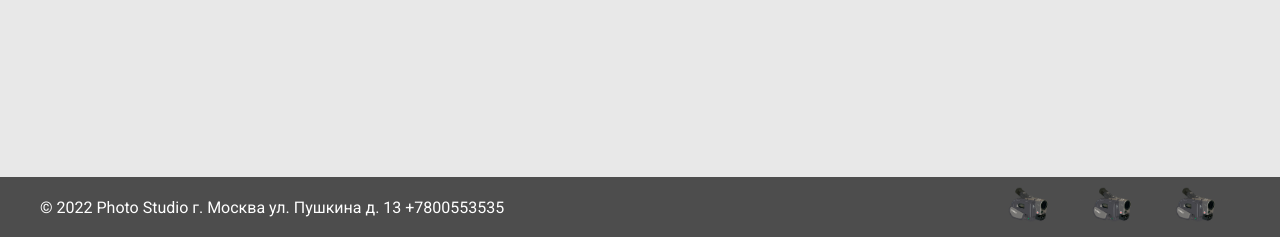
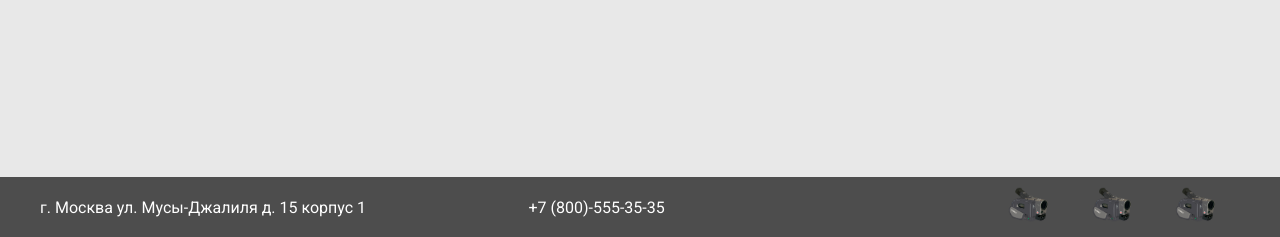
Before and after one commit to Reck171/Photo-Studio, a PHP site: page / in a window 1280 px wide. Shown: the part 563-800 px from the top of the page. Run offline with PHP 8.4, Linux system fonts and the light colour scheme; some libraries are stand-ins or nearby versions.

Commit message:
create links to map and telephone

```diff
--- a/index.html
+++ b/index.html
@@ -74,7 +74,12 @@
         <div class="footer">
             <div class="container">
                 <div class="footer-wrapper">
-                    <p>&copy 2022 Photo Studio г. Москва ул. Пушкина д. 13 +7800553535</p>
+                    <div class="footer_address">
+                        <a href="https://www.google.ru/maps/place/%D1%83%D0%BB.+%D0%9C%D1%83%D1%81%D1%8B+%D0%94%D0%B6%D0%B0%D0%BB%D0%B8%D0%BB%D1%8F,+15+%D0%BA%D0%BE%D1%80%D0%BF%D1%83%D1%81+1,+%D0%9C%D0%BE%D1%81%D0%BA%D0%B2%D0%B0,+115580/@55.6250375,37.7448218,17.89z/data=!4m5!3m4!1s0x414ab15954c7caf7:0xbe3eac7f11d31cbe!8m2!3d55.6251948!4d37.7435578">г. Москва ул. Мусы-Джалиля д. 15 корпус 1</a>
+                    </div>
+                    <div class="footer_telephone">
+                        <a href="tell:+78005553535">+7 (800)-555-35-35<a>
+                    </div>
                     <div class="links">
                         <a href="#" class="links_img">
                             <button>
--- a/style.css
+++ b/style.css
@@ -4,7 +4,6 @@
     margin: 0;
     padding: 0;
     height: 60px;
-
 }
 
 body {
@@ -40,9 +39,6 @@ header .name {
     align-items: center;
 }
 
-.header__menu {
-
-}
 
 .header__menu_items {
     list-style-type: none;
@@ -120,13 +116,10 @@ header .name {
 
 .footer {
     position: fixed;
-    left: 0;
     bottom: 0;
     width: 100%;
     background-color: #4d4d4d;
     color: white;
-    text-align: center;
-    display: flex;
 }
 
 .footer-wrapper {
@@ -134,3 +127,13 @@ header .name {
     justify-content: space-between;
     align-items: center;
 }
+
+.footer_address a{
+    text-decoration: none;
+    color: #fff;
+}
+
+.footer_telephone a{
+    text-decoration: none;
+    color: #fff;
+}
```
